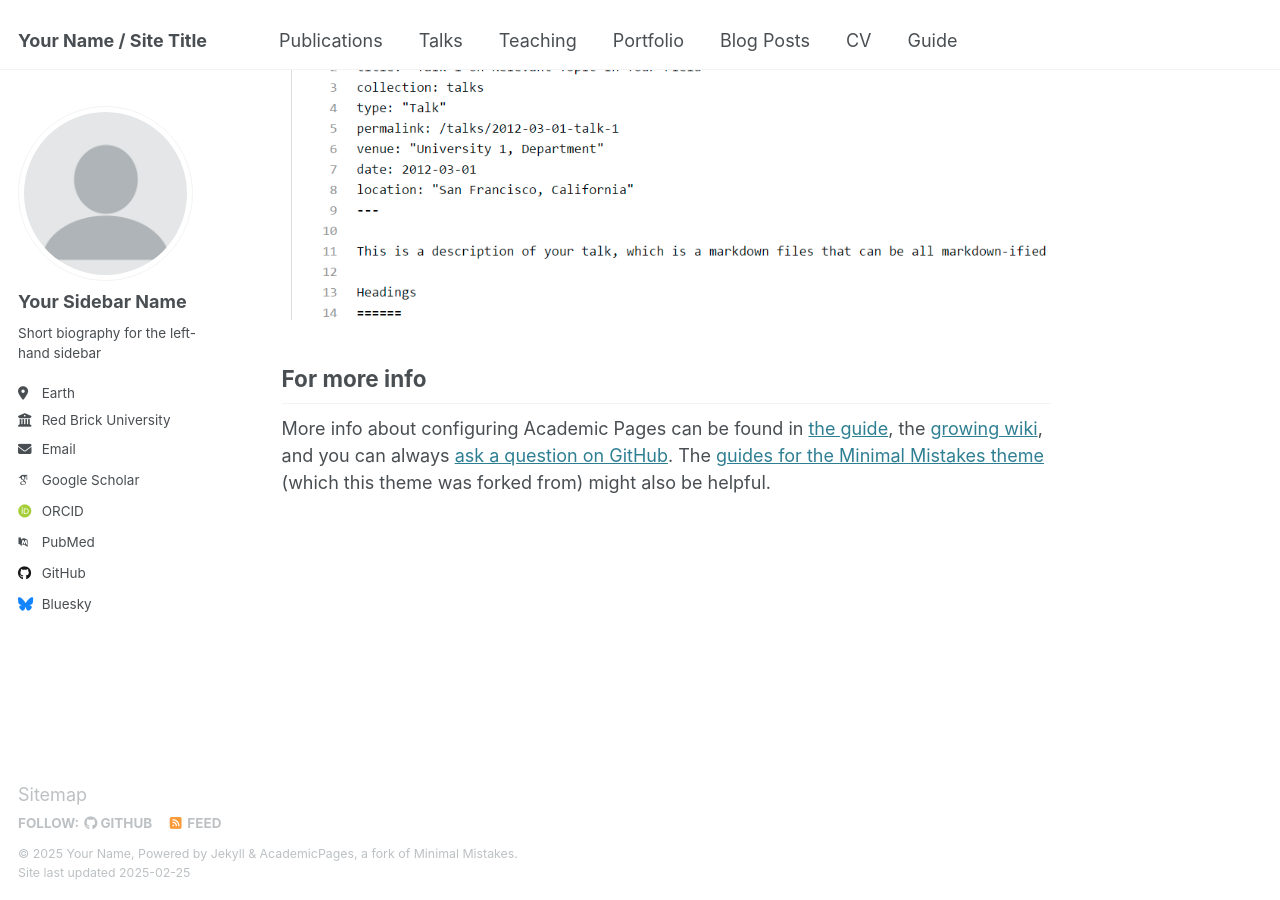
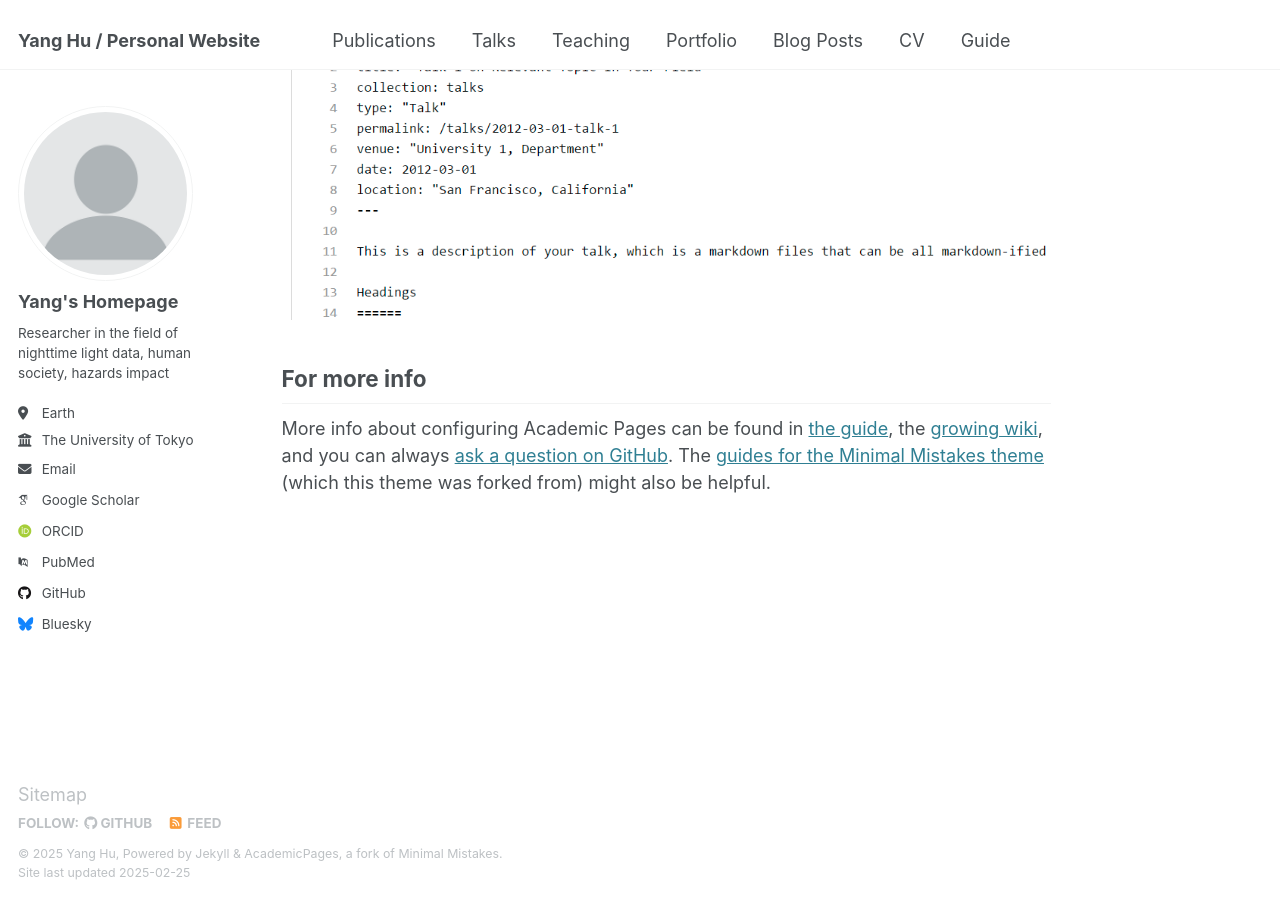
Before and after one commit to YangHU0724/YangHu.github.io, a Jekyll site: the page built from _pages/about.md, in a window 1280 px wide and 900 px high, scrolled down 2642 px. Built offline with Jekyll 4.4.1, drawn with Linux system fonts in a browser that asks for light colours; some web fonts are replaced.

Commit message:
Update _config.yml

```diff
--- a/_config.yml
+++ b/_config.yml
@@ -9,13 +9,13 @@
 # Basic Site Settings
 locale                   : "en-US"
 site_theme               : "default"
-title                    : "Your Name / Site Title"
+title                    : "Yang Hu / Personal Website"
 title_separator          : "-"
-name                     : &name "Your Name"
+name                     : &name "Yang Hu"
 description              : &description "personal description"
-url                      : https://academicpages.github.io # the base hostname & protocol for your site e.g. "https://[your GitHub username].github.io"
+url                      : https://YangHu.github.io # the base hostname & protocol for your site e.g. "https://YangHu.github.io"
 baseurl                  : "" # the subpath of your site, e.g. "/blog"
-repository               : "academicpages/academicpages.github.io"
+repository               : "YangHU0724/YangHu.github.io"
 
 # Site Author - The following control what appear as part of the author content on the side bar.
 #               If a field is blank the icon and link will not appear, otherwise it will be shown.
@@ -23,17 +23,17 @@ repository               : "academicpages/academicpages.github.io"
 author:
   # Biographic information
   avatar           : "profile.png"
-  name             : "Your Sidebar Name"
+  name             : "Yang's Homepage"
   pronouns         : # example: "she/her"
-  bio              : "Short biography for the left-hand sidebar"
+  bio              : "Researcher in the field of nighttime light data, human society, hazards impact"
   location         : "Earth"
-  employer         : "Red Brick University"
+  employer         : "The University of Tokyo"
   uri              : # URL
-  email            : "none@example.org"
+  email            : "yanghu0724@gmail.com"
 
   # Academic websites
   arxiv            : # URL - Update with the correct link to your profile
-  googlescholar    : "https://scholar.google.com/citations?user=PS_CX0AAAAAJ"
+  googlescholar    : "https://scholar.google.com/citations?user=UEhDbhMAAAAJ&hl=en"
   impactstory      : # URL
   orcid            : "http://orcid.org/yourorcidurl"
   semantic         : # URL
@@ -45,7 +45,7 @@ author:
   bitbucket        : # Username - Update with your username on the site
   codepen          : # Username
   dribbble         : # Username
-  github           : "academicpages"
+  github           : "YangHU0724"
   kaggle           : # Username
   stackoverflow    : # User number or user number and name (i.e., use "1" or "1/jeff-atwood")
 
```
